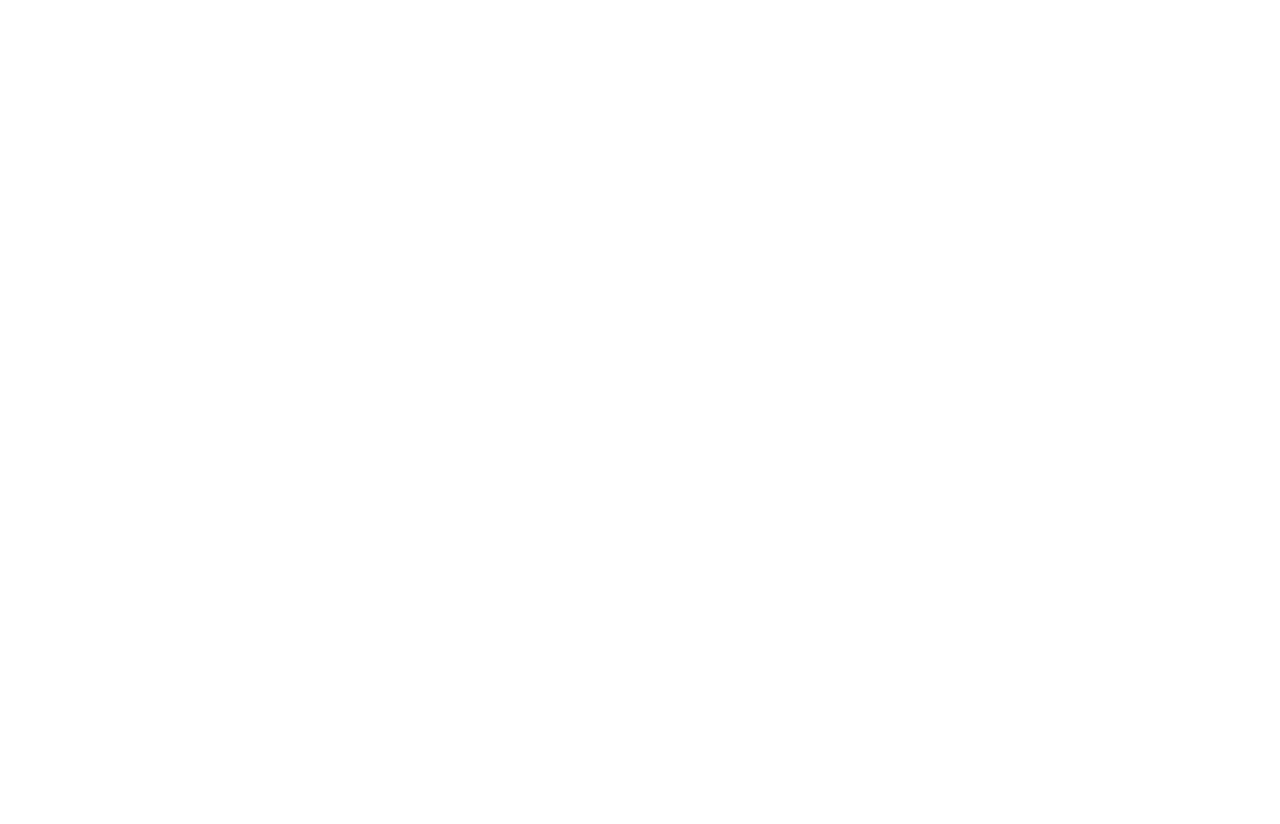
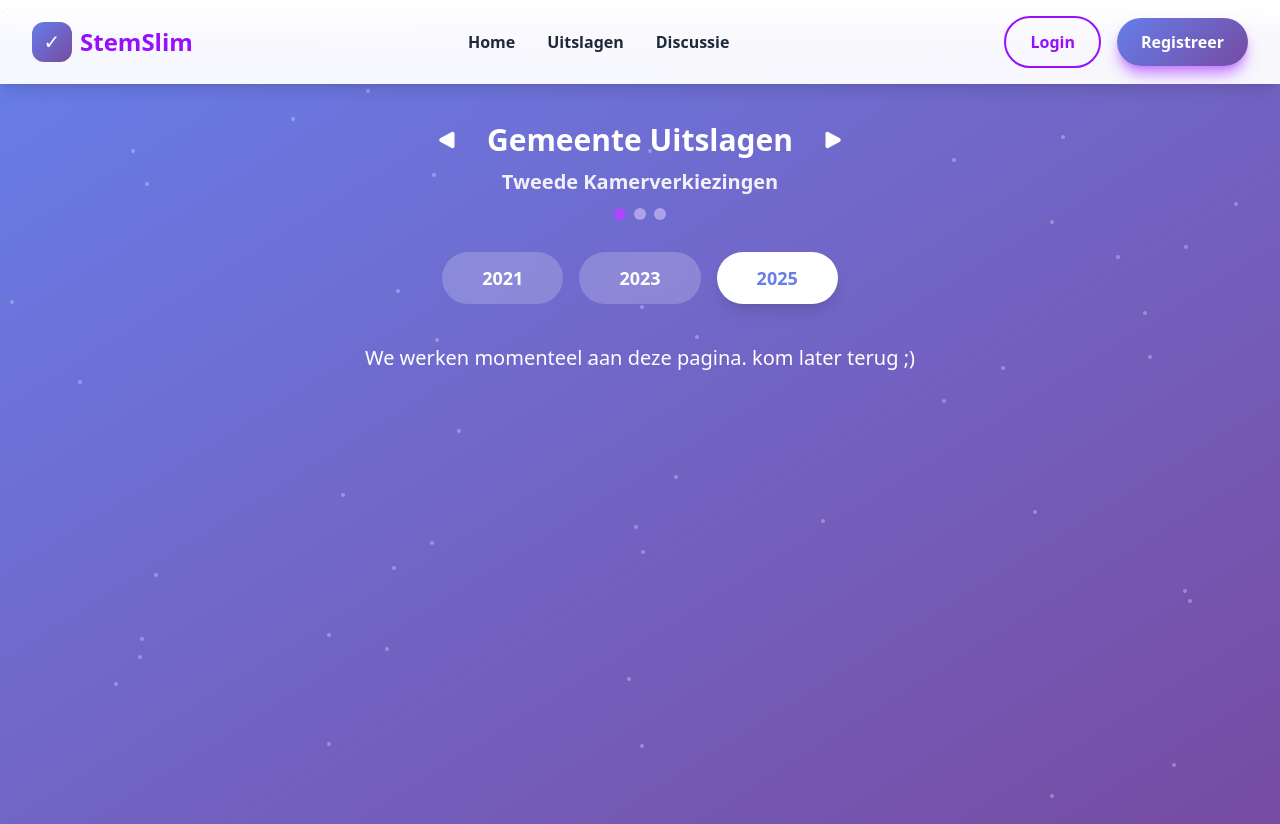
Before and after one commit to Zoiye1/election-app, a Vue app in the folder frontend/: page /municipalityData in a window 1280 px wide. Before the commit this address had no page. Before the commit the page ends 800 px from the top, so only its background shows below. Built offline with nearby package versions, Linux system fonts and the light colour scheme; the HTML template or start-up script is replaced by a standard one.

Commit message:
feat: added municpality page

```diff
--- a/frontend/src/components/PageNavigator.vue
+++ b/frontend/src/components/PageNavigator.vue
@@ -7,7 +7,7 @@ const router = useRouter();
 const route = useRoute();
 
 // all paths
-const pages = ["municipality", "electionData", "national-results"];
+const pages = ["municipalityData", "electionData", "national-results"];
 
 //
 const currentIndex = ref(
@@ -42,7 +42,7 @@ function goRight() {
 // title changes when path changes
 const title = computed(() => {
   const map: Record<string, string> = {
-    municipality: "Gemeente Uitslagen",
+    municipalityData: "Gemeente Uitslagen",
     electionData: "Kieskring Uitslagen",
     "national-results": "Nationale Uitslagen",
   };
--- a/frontend/src/router/index.ts
+++ b/frontend/src/router/index.ts
@@ -3,7 +3,8 @@ import HomeView from '../views/HomeView.vue'
 import DiscussionView from '@/views/DiscussionView.vue'
 import ElectionDataView from '@/views/ElectionDataView.vue'
 import LoginPage from "@/views/LoginPage.vue";
-import CreateDiscussionView from '@/views/CreateDiscussionView.vue'
+import CreateDiscussionView from '@/views/CreateDiscussionView.vue';
+import MunicipalityDataView from '@/views/MunicipalityDataView.vue';
 
 
 
@@ -34,6 +35,17 @@ const router = createRouter({
       name: 'login',   // Was 'UserVerification'
       component: LoginPage
     },
+    {
+      path: '/login',  // Verander van '/user/verify' naar '/login'
+      name: 'login',   // Was 'UserVerification'
+      component: LoginPage
+    },
+
+    {
+      path: '/municipalityData',  // Verander van '/user/verify' naar '/login'
+      name: 'municipalityData',   // Was 'UserVerification'
+      component: MunicipalityDataView
+    },
 
 
     {
--- /dev/null
+++ b/frontend/src/views/MunicipalityDataView.vue
@@ -0,0 +1,48 @@
+<script setup lang="ts" xmlns="http://www.w3.org/1999/html">
+import { onMounted, ref } from 'vue';
+import Navbar from '@/components/Navbar.vue';
+import ElectionSelector from '@/components/ElectionSelector.vue';
+import { useElection } from '@/composables/useElection';
+import PageNavigator from '@/components/PageNavigator.vue';
+
+const selectedConstituency = ref<string>("Amsterdam");
+const { selectedElection } = useElection();
+
+// Generate particles on mount
+onMounted(() => {
+  const particlesContainer = document.getElementById('particles')
+  if (particlesContainer) {
+    for (let i = 0; i < 50; i++) {
+      const particle = document.createElement('div')
+      particle.className = 'absolute w-1 h-1 bg-white/30 rounded-full'
+      particle.style.left = Math.random() * 100 + '%'
+      particle.style.top = Math.random() * 100 + '%'
+      particle.style.animation = `float ${6 + Math.random() * 3}s ease-in-out infinite`
+      particle.style.animationDelay = Math.random() * 6 + 's'
+      particlesContainer.appendChild(particle)
+    }
+  }
+})
+</script>
+
+<template>
+  <main>
+    <Navbar />
+  </main>
+
+  <<div class="bg-gradient-to-br from-[#667eea] to-[#764ba2] min-h-screen py-12 pt-24">
+  <div class="max-w-7xl mx-auto px-6">
+    <!-- Header -->
+    <div class="text-center text-white mb-8">
+      <page-navigator/>
+    </div>
+
+    <!-- Election Selector Component -->
+    <div class="mb-8">
+      <ElectionSelector />
+    </div>
+  </div>
+  <div class="fixed inset-0 pointer-events-none" id="particles"></div>
+  <h1 class = "text-center text-xl text-white mt-10">We werken momenteel aan deze pagina. kom later terug ;)</h1>
+</div>
+</template>
```
